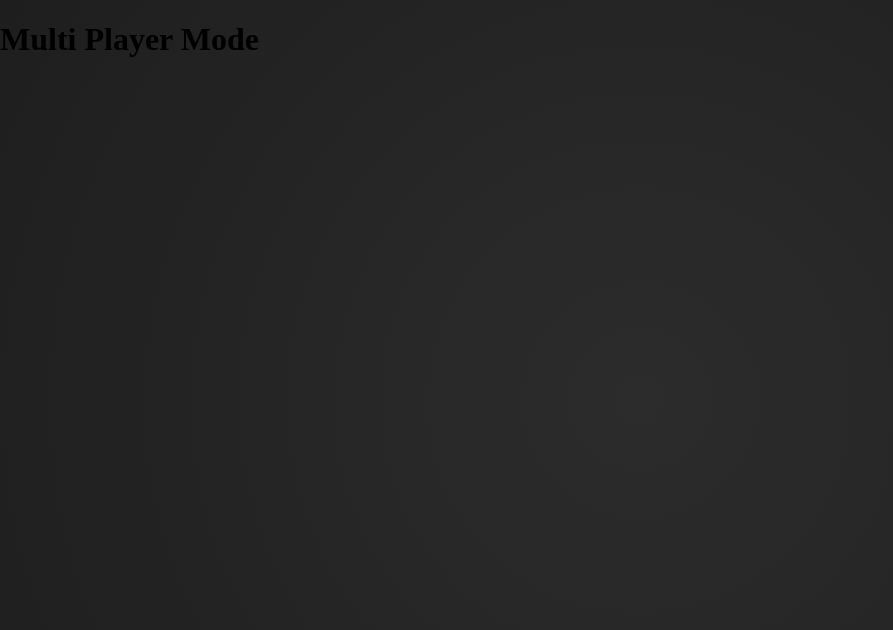
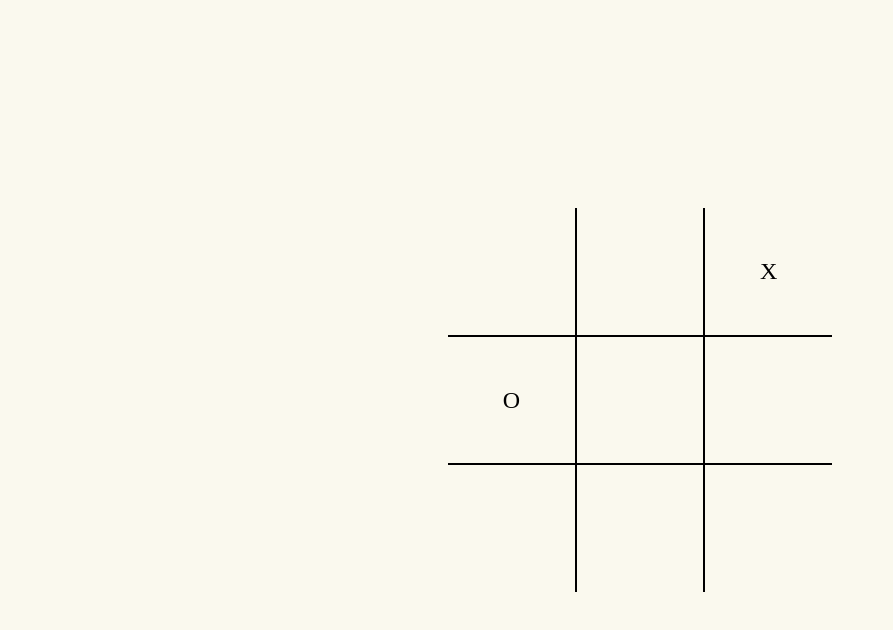
Before and after one commit to navvycodes/tictactoe2, a React (Vite) app: page /multi-player in a window 1280 px wide. Shown: the top 630 px of the page, without its empty margins (0-893 px from the left). Built offline with nearby package versions, Linux system fonts and the light colour scheme.

Commit message:
added tictactoe grid

```diff
--- a/index.html
+++ b/index.html
@@ -12,9 +12,8 @@
       height: 100%;
       margin: 0;
       padding: 0;
-      background: radial-gradient(circle at center, #2C2C2C 0%, #1E1E1E 100%);
       /* fallback for overscroll area */
-      background-color: #1E1E1E;
+      background-color: #FAF9EE;
       overscroll-behavior: none;
       /* optional: disables bounce in some browsers */
     }
--- a/src/MultiPlayer/MultiPlayer.tsx
+++ b/src/MultiPlayer/MultiPlayer.tsx
@@ -1,7 +1,16 @@
+import { Stack } from "@mui/material";
+import { TicTacToeGrid } from "../common/TicTacToeGrid";
+
 export const MultiPlayer = () => {
   return (
-    <div>
-      <h1>Multi Player Mode</h1>
-    </div>
+    <Stack
+      display="flex"
+      justifyContent="center"
+      alignItems="center"
+      flex={1}
+      height={"100vh"}
+    >
+      <TicTacToeGrid />
+    </Stack>
   );
 };
--- /dev/null
+++ b/src/common/TicTacToeGrid.tsx
@@ -0,0 +1,83 @@
+import { Box, Stack } from "@mui/material";
+
+const cellStyle = {
+  width: "33%",
+  height: "100%",
+  display: "flex",
+  alignItems: "center",
+  justifyContent: "center",
+  fontSize: "1.5rem",
+  "&.middleCell": {
+    borderLeft: "2px solid #000",
+    borderRight: "2px solid #000",
+  },
+};
+export const TicTacToeGrid = () => {
+  return (
+    <Stack
+      sx={{
+        display: "flex",
+        width: "max(30vw, 30vh)",
+        height: "max(30vw, 30vh)",
+        minWidth: "300px",
+        minHeight: "300px",
+        maxWidth: "800px",
+        maxHeight: "800px",
+      }}
+      className="tic-tac-toe-grid"
+    >
+      <Box
+        sx={{
+          display: "flex",
+          width: "100%",
+          height: "33.33%",
+          borderBottom: "2px solid #000",
+        }}
+      >
+        <Box
+          sx={{
+            ...cellStyle,
+          }}
+        ></Box>
+        <Box
+          sx={{
+            ...cellStyle,
+          }}
+          className="middleCell"
+        ></Box>
+        <Box sx={{ ...cellStyle }}>X</Box>
+      </Box>
+
+      {/* Row 1 */}
+      <Box sx={{ display: "flex", width: "100%", height: "33.33%" }}>
+        <Box
+          sx={{
+            ...cellStyle,
+          }}
+        >
+          O
+        </Box>
+        <Box
+          sx={{
+            ...cellStyle,
+          }}
+          className="middleCell"
+        ></Box>
+        <Box sx={{ ...cellStyle }}></Box>
+      </Box>
+
+      <Box
+        sx={{
+          display: "flex",
+          width: "100%",
+          height: "33.33%",
+          borderTop: "2px solid #000",
+        }}
+      >
+        <Box sx={{ ...cellStyle }}></Box>
+        <Box sx={{ ...cellStyle }} className="middleCell"></Box>
+        <Box sx={{ ...cellStyle }}></Box>
+      </Box>
+    </Stack>
+  );
+};
```
